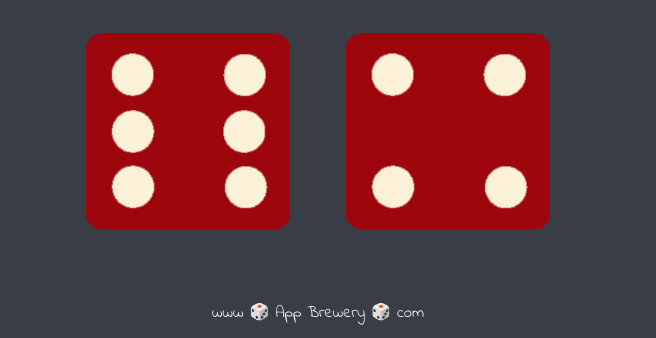
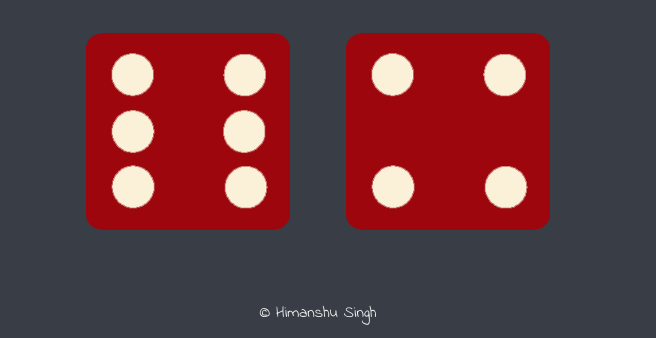
Before and after one commit to HiManShU-989/Dice_Game, a plain HTML site: page index.html in a window 1280 px wide. Shown: the part 462-800 px from the top of the page, without its empty margins (322-978 px from the left). Drawn offline with Linux system fonts and the light colour scheme.

Commit message:
Update index.html

```diff
--- a/index.html
+++ b/index.html
@@ -28,6 +28,6 @@
   </body>
 
   <footer>
-    www 🎲 App Brewery 🎲 com
+    © Himanshu Singh
   </footer>
 </html>
```
